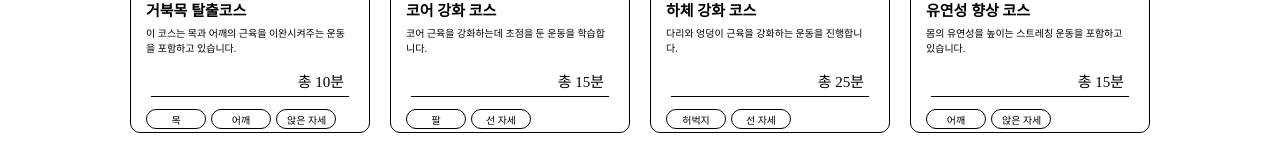
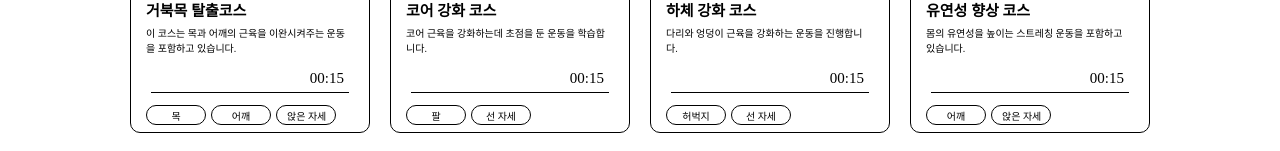
Before and after one commit to sync-without-async/Rehab-FrontEnd, a React (Vite) app: page / in a window 1280 px wide. Shown: the part 637-788 px from the top of the page. Built offline with nearby package versions, Linux system fonts and the light colour scheme; a web font is replaced by a local one.

Commit message:
Refactor: 수강시간 기존 String에서 Number로 변경

```diff
--- a/src/librarys/exercise-api.js
+++ b/src/librarys/exercise-api.js
@@ -5,7 +5,7 @@ const courseList = [
         id: 1,
         title: "거북목 탈출코스",
         description: "이 코스는 목과 어깨의 근육을 이완시켜주는 운동을 포함하고 있습니다.",
-        time: "총 10분",
+        time: "00:15",
         image: CourseImagePlaceholder,
         tags: ["목", "어깨", "앉은 자세"]
     },
@@ -13,7 +13,7 @@ const courseList = [
         id: 2,
         title: "코어 강화 코스",
         description: "코어 근육을 강화하는데 초점을 둔 운동을 학습합니다.",
-        time: "총 15분",
+        time: "00:15",
         image: CourseImagePlaceholder,
         tags: ["팔", "선 자세"]
     },
@@ -21,7 +21,7 @@ const courseList = [
       id: 3,
       title: "하체 강화 코스",
       description: "다리와 엉덩이 근육을 강화하는 운동을 진행합니다.",
-      time: "총 25분",
+      time: "00:15",
       image: CourseImagePlaceholder,
       tags: ["허벅지", "선 자세"]
     },
@@ -29,7 +29,7 @@ const courseList = [
       id: 4,
       title: "유연성 향상 코스",
       description: "몸의 유연성을 높이는 스트레칭 운동을 포함하고 있습니다.",
-      time: "총 15분",
+      time: "00:15",
       image: CourseImagePlaceholder,
       tags: ["어깨", "앉은 자세"]
     },
@@ -38,7 +38,7 @@ const courseList = [
       id: 5,
       title: "유산소 운동 코스",
       description: "심장 건강과 체력 향상을 위한 유산소 운동을 합니다.",
-      time: "총 30분",
+      time: "00:15",
       image: CourseImagePlaceholder,
       tags: ["어깨", "선 자세"]
     },
@@ -46,7 +46,7 @@ const courseList = [
       id: 6,
       title: "근력 운동 코스",
       description: "체중을 이용한 근력 운동을 중점적으로 합니다.",
-      time: "총 15분",
+      time:  "00:15",
       image: CourseImagePlaceholder,
       tags: ["허벅지", "선 자세", "앉은 자세"]
     },
@@ -54,7 +54,7 @@ const courseList = [
       id: 7,
       title: "밸런스 트레이닝",
       description: "몸의 균형 능력을 향상시키기 위한 운동 코스입니다.",
-      time: "총 20분",
+      time:  "00:15",
       image: CourseImagePlaceholder,
       tags: ["어깨", "앉은 자세"]
     },
@@ -62,7 +62,7 @@ const courseList = [
       id: 8,
       title: "포스쳐 교정 코스",
       description: "올바른 자세를 유지하기 위한 교정 운동을 포함하고 있습니다.",
-      time: "총 15분",
+      time:  "00:15",
       image: CourseImagePlaceholder,
       tags: ["목", "선 자세"]
     },
```
